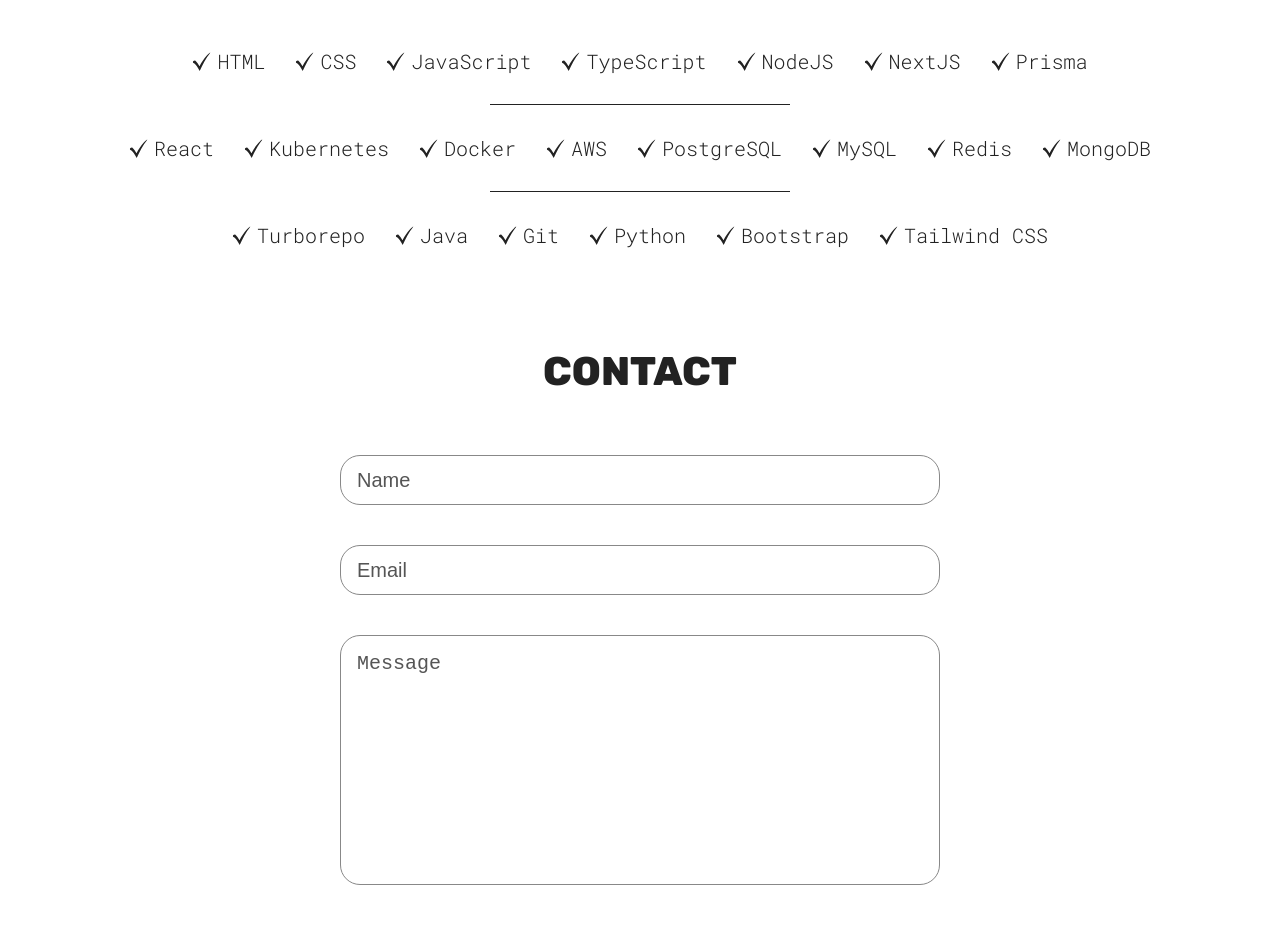
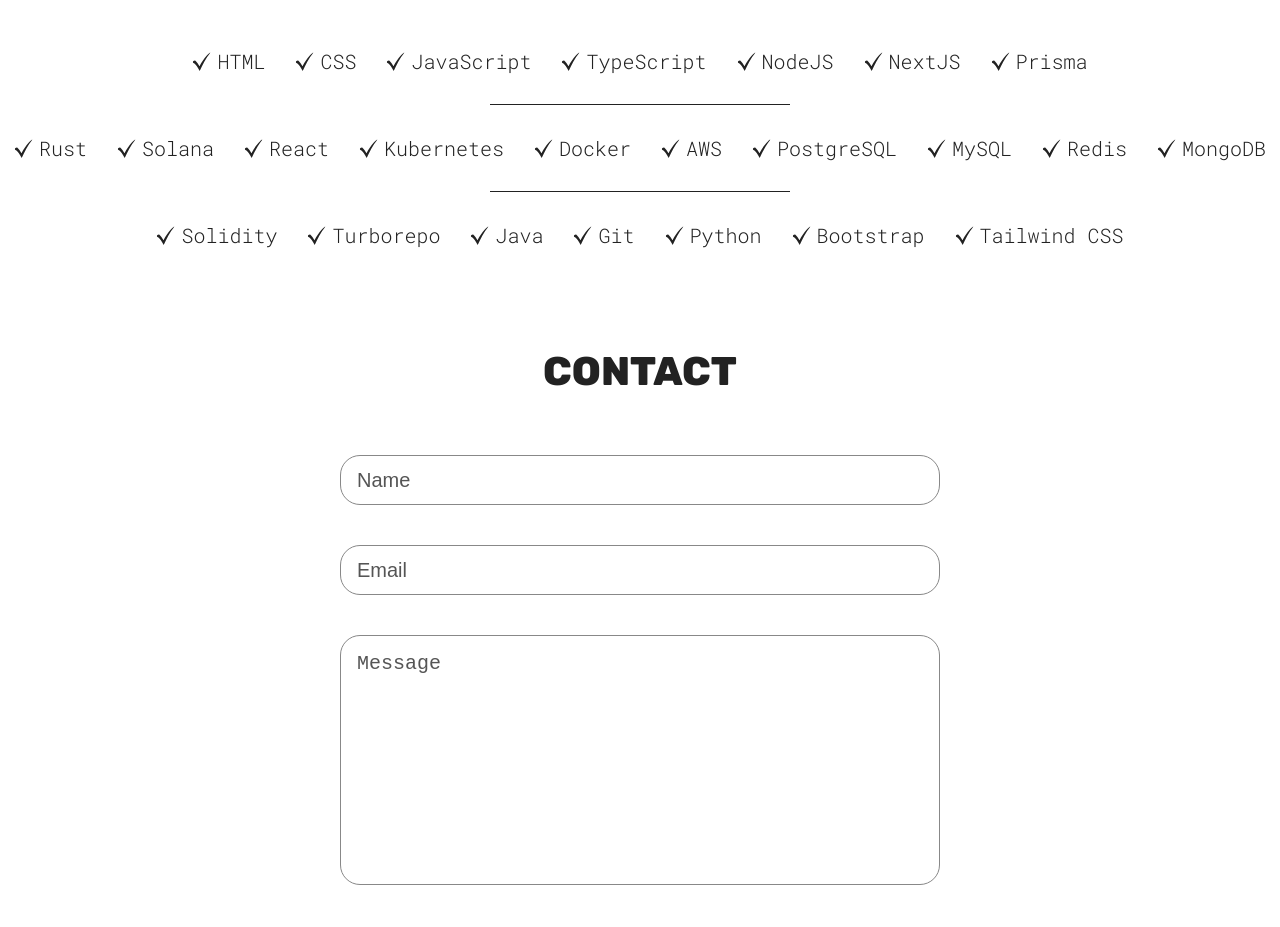
Before and after one commit to Devang0907/portfolio, a React (Vite) app: page / in a window 1280 px wide. Shown: the part 1820-2747 px from the top of the page. Built offline with nearby package versions, Linux system fonts and the light colour scheme.

Commit message:
add new skills

```diff
--- a/src/sections/Skills/Skills.jsx
+++ b/src/sections/Skills/Skills.jsx
@@ -22,6 +22,8 @@
       </div>
       <hr />
       <div className={styles.skillList}>
+        <SkillList src={checkMarkIcon} skill="Rust" />
+        <SkillList src={checkMarkIcon} skill="Solana" />
         <SkillList src={checkMarkIcon} skill="React" />
         <SkillList src={checkMarkIcon} skill="Kubernetes" />
         <SkillList src={checkMarkIcon} skill="Docker" />
@@ -33,6 +35,7 @@
       </div>
       <hr />
       <div className={styles.skillList}>
+        <SkillList src={checkMarkIcon} skill="Solidity" />
         <SkillList src={checkMarkIcon} skill="Turborepo" />
         <SkillList src={checkMarkIcon} skill="Java" />
         <SkillList src={checkMarkIcon} skill="Git" />
```
